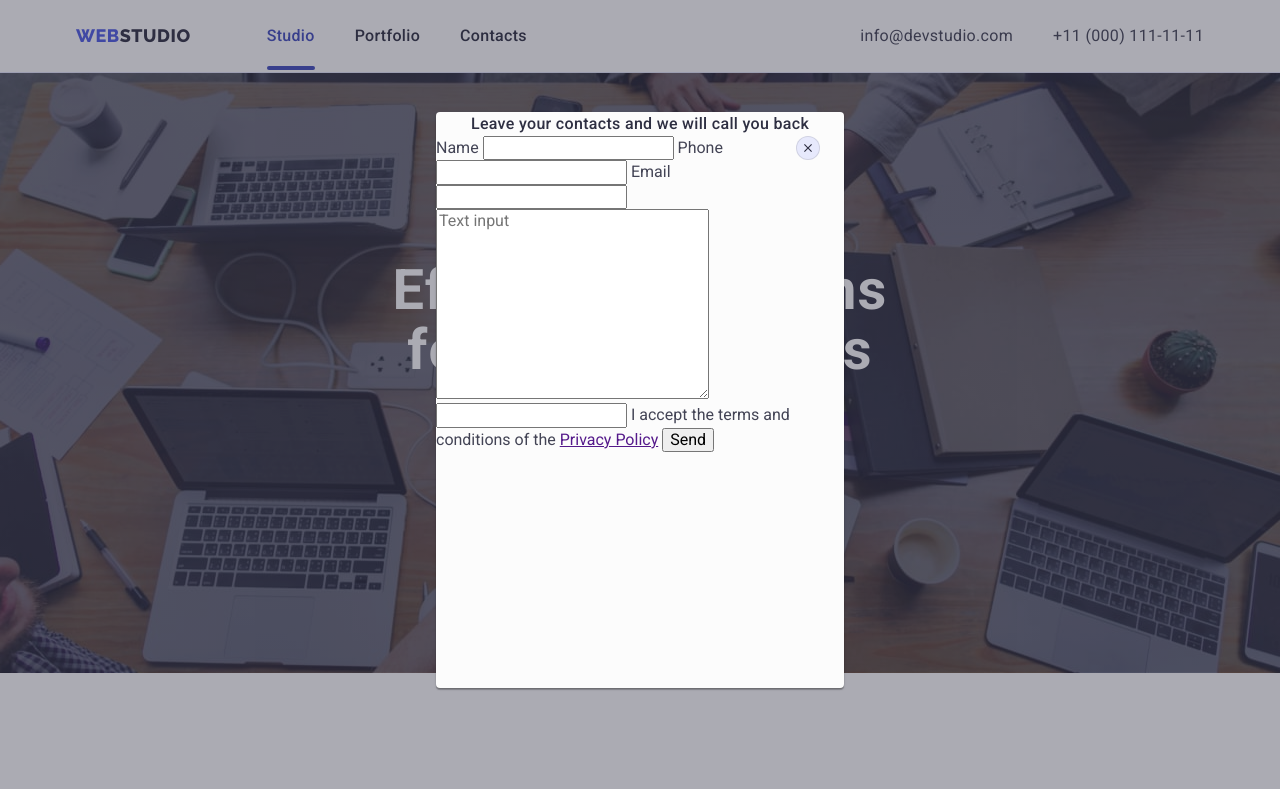
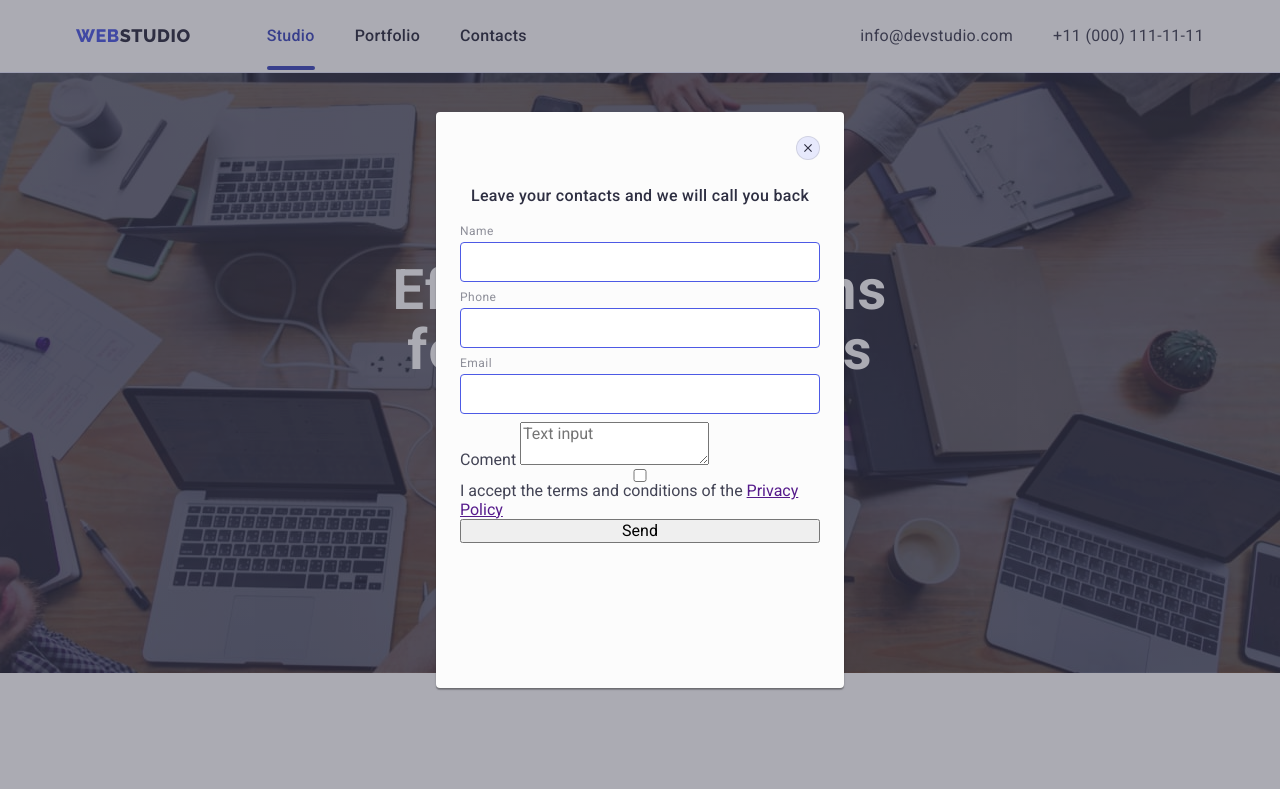
Before and after one commit to AVasilaki/goit-markup-hw-06, a plain HTML site: page index.html in a window 1280 px wide. Shown: the top 789 px of the page. Drawn offline with nearby package versions, Linux system fonts and the light colour scheme.

Commit message:
modal input

```diff
--- a/css/styles.css
+++ b/css/styles.css
@@ -603,6 +603,7 @@ img {
   transform: translate(-50%, -50%);
   width: 408px;
   min-height: 576px;
+  padding: 72px 24px 24px 24px;
   background-color: #fcfcfc;
   box-shadow: 0px 1px 1px rgba(0, 0, 0, 0.14), 0px 1px 3px rgba(0, 0, 0, 0.12),
     0px 2px 1px rgba(0, 0, 0, 0.2);
@@ -635,6 +636,12 @@ img {
   transition: fill var(--o-transition);
   fill: currentColor;
 }
+
+/* modal form */
+.modal-form {
+  display: flex;
+  flex-direction: column;
+}
 .modal-info {
   font-weight: 500;
   font-size: 16px;
@@ -644,3 +651,26 @@ img {
   /* NAVY BLUE */
   color: var(--nav-link-color);
 }
+.modal-input-field {
+  margin-bottom: 8px;
+}
+.modal-info {
+  margin-bottom: 16px;
+}
+.modal-input {
+  width: 100%;
+  height: 40px;
+  border: 1px solid var(--btn-color);
+  border-radius: 4px;
+  padding-left: 38px;
+}
+.modal-input-name {
+  display: block;
+  font-weight: 400;
+  font-size: 12px;
+  line-height: 1.17;
+  letter-spacing: 0.04em;
+  margin-bottom: 4px;
+  /* LIGHT SLATE */
+  color: var(--customers-color);
+}
--- a/index.html
+++ b/index.html
@@ -443,6 +443,9 @@
         </div>
       </div>
     </footer>
+
+    <!-- modal window -->
+
     <div class="backdrop is-hi" data-modal>
       <div class="modal">
         <button type="button" class="button modal-close-btn" data-modal-close>
@@ -450,30 +453,39 @@
             <use href="./images/icons.svg#icon-close"></use>
           </svg>
         </button>
+
+        <!-- modal form -->
+
         <form class="modal-form">
           <p class="modal-info">
             Leave your contacts and we will call you back
           </p>
           <label class="modal-input-field">
             <span class="modal-input-name">Name</span>
-            <input type="text" class="modal-input" name="user-name" />
+            <input type="text" class="modal-input" name="user_name" />
           </label>
           <label class="modal-input-field">
             <span class="modal-input-name">Phone</span>
-            <input type="tel" class="modal-input" name="user-phone" /> </label
-          ><label class="modal-input-field">
+            <input type="tel" class="modal-input" name="user_phone" />
+          </label>
+          <label class="modal-input-field">
             <span class="modal-input-name">Email</span>
-            <input type="email" class="modal-input" name="user-email" />
+            <input type="email" class="modal-input" name="user_email" />
           </label>
-          <textarea
-            class="modal-form-message"
-            placeholder="Text input"
-            name=""
-            id=""
-            cols="30"
-            rows="10"
-          ></textarea>
-          <input id="user-policy" type="text" class="modal-form-chek" />
+          <label class="modal-form-area"
+            >Coment
+            <textarea
+              class="modal-form-message"
+              placeholder="Text input"
+              name="user_message"
+            ></textarea>
+          </label>
+          <input
+            id="user-policy"
+            type="checkbox"
+            name="user_policy"
+            class="modal-form-chek"
+          />
           <label for="user-policy" class="modal-form-desc">
             I accept the terms and conditions of the
             <a href="">Privacy Policy</a>
```
